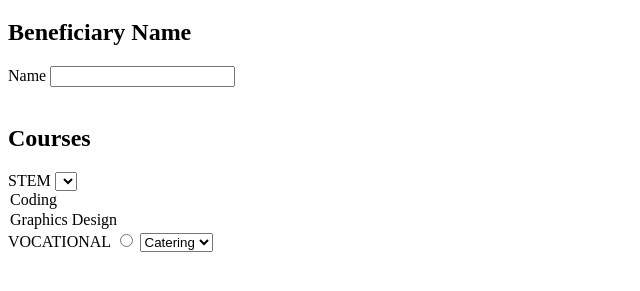
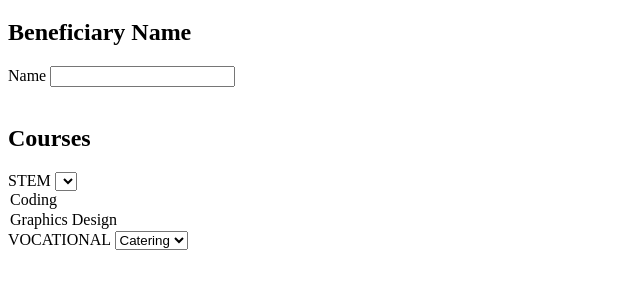
Before and after one commit to favour-cloud/myproject, a plain HTML site: page index.html in a window 1280 px wide. Shown: the part 61-352 px from the top of the page, without its empty margins (0-640 px from the left). Drawn offline with Linux system fonts and the light colour scheme.

Commit message:
corrected

```diff
--- a/index.html
+++ b/index.html
@@ -23,7 +23,6 @@
         <option value="Coding">Coding</option>
         <option value="Graphics Design">Graphics Design</option>
         <label for="vocational">VOCATIONAL</label>
-        <input type="radio" id="vocational" name="vocational">
         <select id="vocational" name="vocational">
         <option value="Catering">Catering</option>
         <option value="Tailoring">Tailoring</option>
```
